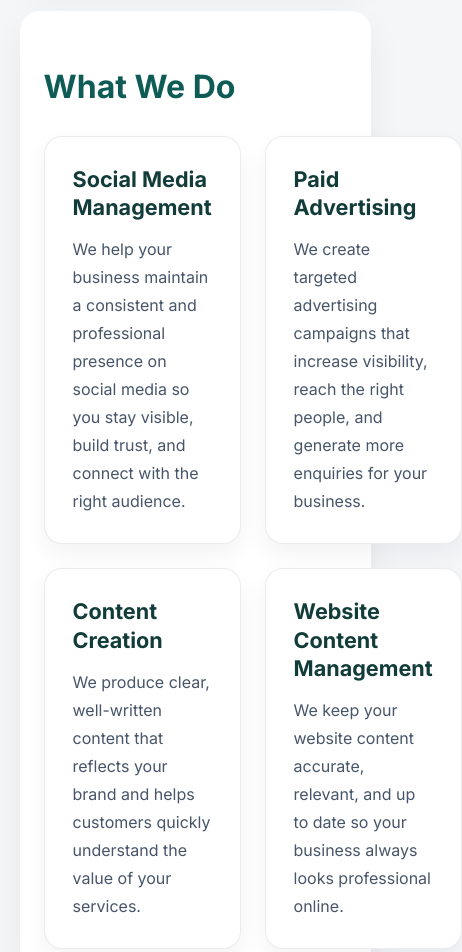
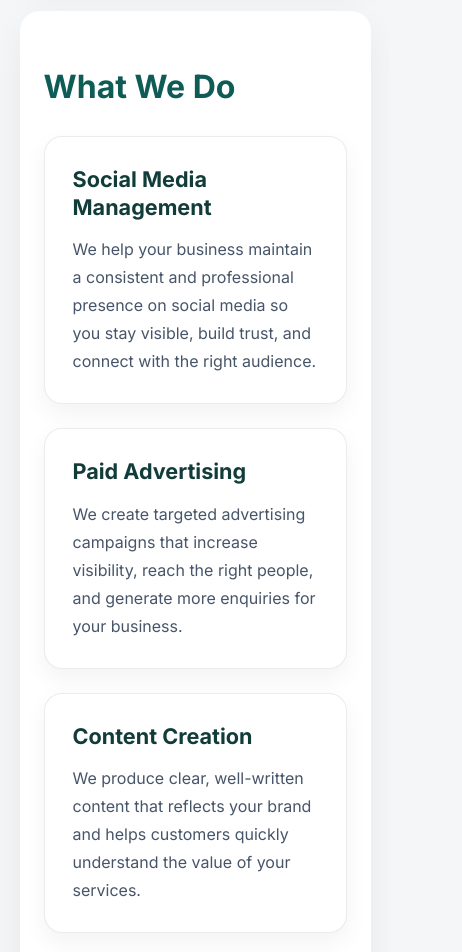
Before and after one commit to imubinul194-hub/Online-Online, a plain HTML site: page index.html in a window 390 px wide. Shown: the part 980-1932 px from the top of the page, 462 px wide, since content can reach past the window. Drawn offline with Linux system fonts and the light colour scheme.

Commit message:
Create style.css
Removed hover effect and transition from service-box.

```diff
--- a/style.css
+++ b/style.css
@@ -137,12 +137,6 @@ padding: 50px 0;
   border-radius: 18px;
   border: 1px solid rgba(15, 23, 42, 0.08);
   box-shadow: 0 10px 25px rgba(15, 23, 42, 0.05);
-  transition: transform 0.2s ease, box-shadow 0.2s ease;
-}
-
-.service-box:hover {
-  transform: translateY(-4px);
-  box-shadow: 0 16px 35px rgba(15, 23, 42, 0.08);
 }
 
 .service-box h3 {
@@ -157,6 +151,12 @@ padding: 50px 0;
   color: #475569;
   line-height: 1.75;
   font-size: 1rem;
+}
+
+@media (max-width: 768px) {
+  .services-grid {
+    grid-template-columns: 1fr;
+  }
 }
 
 ul, ol {
```
